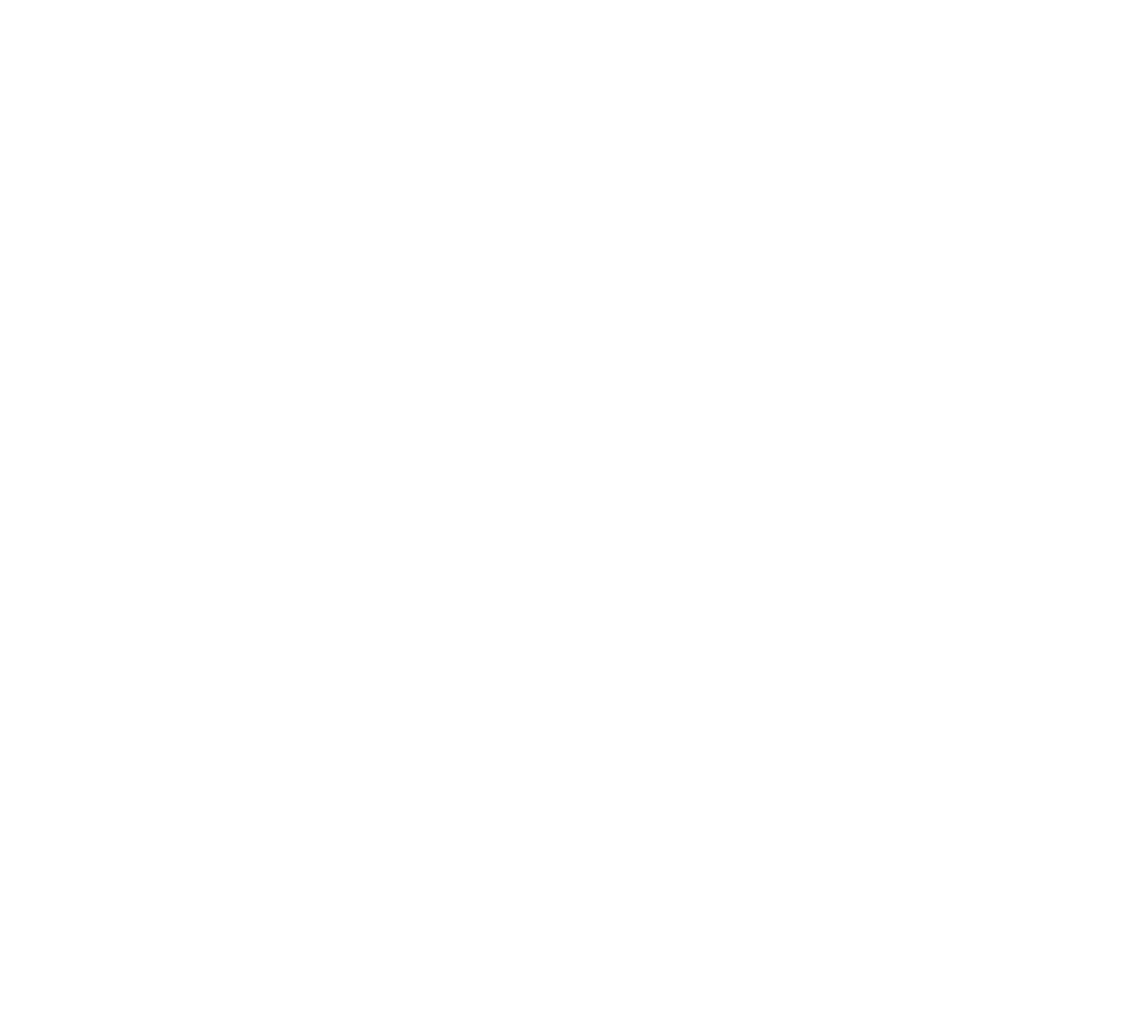
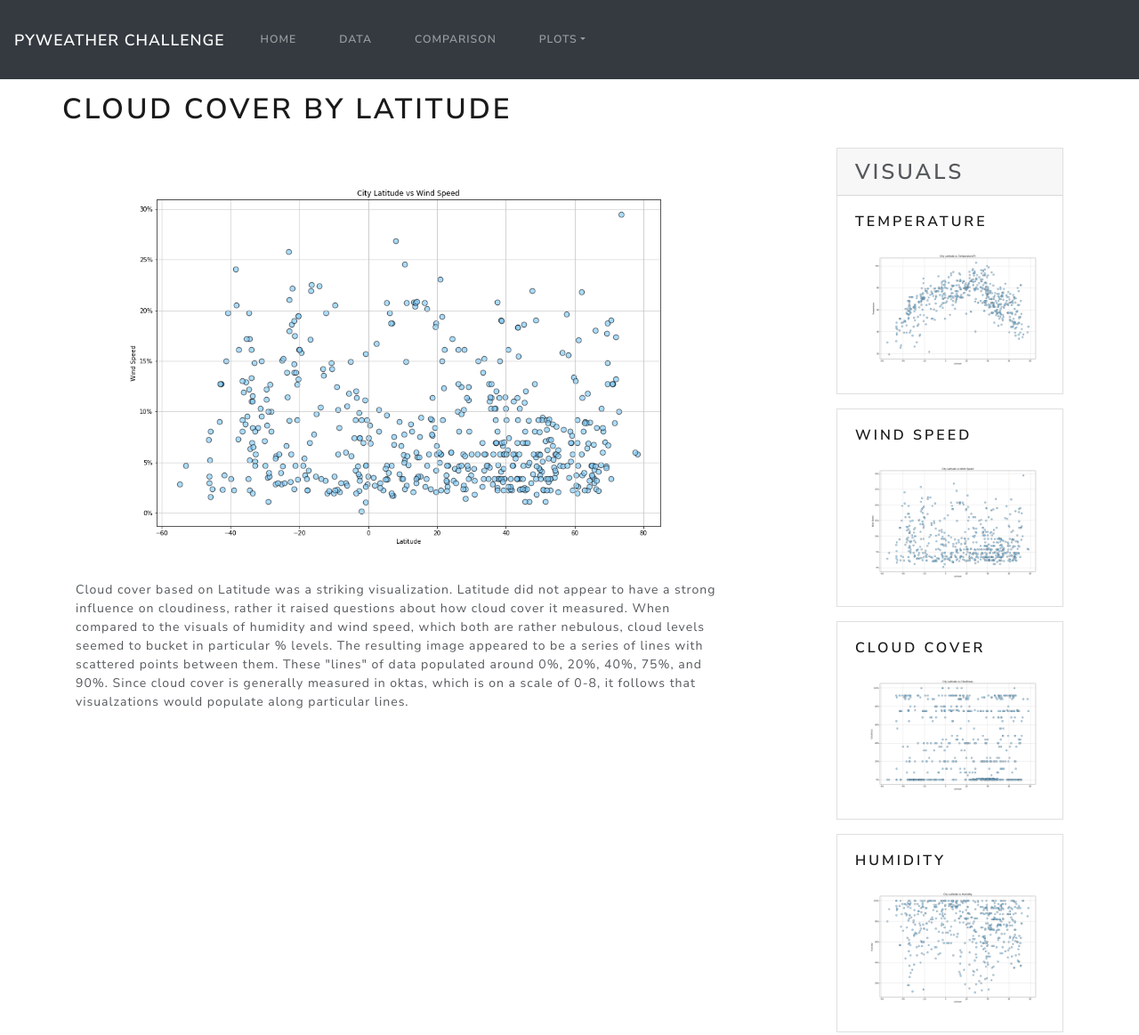
Before and after one commit to laurelic/pyweather-dashboard, a plain HTML site: page cloudvlat.html in a window 1280 px wide. Shown: the whole page at 89% size. Before the commit the page ends 800 px from the top, so only its background shows below. Drawn offline with nearby package versions, Linux system fonts and the light colour scheme.

Commit message:
individual visual pages added

```diff
--- a/cloudvlat.html
+++ b/cloudvlat.html
@@ -0,0 +1,101 @@
+<!--PyWeather cloud Page-->
+
+<!DOCTYPE html>
+<html lang="en">
+
+<head>
+    <meta charset="UTC-8">
+    <title>PyWeather Cloud</title>
+
+    <!--Link Bootswatch stylesheet-->
+    <link rel="stylesheet" href="https://bootswatch.com/4/lux/bootstrap.min.css">
+    <link rel="stylesheet" href="style.css">
+</head>
+<body>
+    <nav class="navbar navbar-expand-lg navbar-dark bg-dark">
+        <a class="navbar-brand" href="#">PyWeather Challenge</a>
+        <button class="navbar-toggler" type="button" data-toggle="collapse" data-target="#navbarColor02" aria-controls="navbarColor02" aria-expanded="false" aria-label="Toggle navigation">
+          <span class="navbar-toggler-icon"></span>
+        </button>
+
+        <div class="collapse navbar-collapse" id="navbarColor02">
+          <ul class="navbar-nav mr-auto">
+            <li class="nav-item">
+              <a class="nav-link" href="index.html">Home</a>
+            </li>
+            <li class="nav-item">
+              <a class="nav-link" href="data.html">Data</a>
+            </li>
+            <li class="nav-item">
+              <a class="nav-link" href="comparison.html">Comparison</a>
+            </li>
+            <li class="nav-item dropdown">
+                <a class="nav-link dropdown-toggle" data-toggle="dropdown" href="#" role="button" aria-haspopup="true" aria-expanded="false">Plots</a>
+                <div class="dropdown-menu" x-placement="bottom-start" style="position: absolute; will-change: transform; top: 0px; left: 0px; transform: translate3d(0px, 37px, 0px);">
+                  <a class="dropdown-item" href="tempvlat.html">Temperature</a>
+                  <div class="dropdown-divider"></div>
+                  <a class="dropdown-item" href="windvlat.html">Wind Speed</a>
+                  <div class="dropdown-divider"></div>
+                  <a class="dropdown-item" href="cloudvlat.html">Cloud Cover</a>
+                  <div class="dropdown-divider"></div>
+                  <a class="dropdown-item" href="humvlat.html">Humidity</a>
+                </div>
+              </li>
+          </ul>
+        </div>
+      </nav>
+
+    <div class="container">
+        <div class="row">
+            <h1>Cloud Cover by Latitude</h1>
+        </div>
+        <div class="row">
+            <div class="col-8">
+                <img style="width: 100%" src="Images/lat_v_wind.png" alt="temperature by latitude">
+                <p>Cloud cover based on Latitude was a striking visualization. Latitude did not appear to have a strong influence on cloudiness, rather it raised questions about how cloud cover it measured. When compared to the visuals of humidity and wind speed, which both are rather nebulous, cloud levels seemed to bucket in particular % levels. The resulting image appeared to be a series of lines with scattered points between them. These "lines" of data populated around 0%, 20%, 40%, 75%, and 90%. Since cloud cover is generally measured in oktas, which is on a scale of 0-8, it follows that visualzations would populate along particular lines.</p>
+            </div>
+            <div class="col-1"></div>
+            <div class="col-3">
+                <div class="card mb-3">
+                    <h3 class="card-header">Visuals</h3>
+                    <div class="card-body">
+                        <a href="tempvlat.html">
+                        <h5 class="card-title">Temperature</h5>
+                        <img style="height: 150px; display: block;" src="Images\lat_v_temp.png" alt="temperature by latitude">
+                        </a>
+                    </div>
+                </div>
+                <div class="card mb-3">
+                    <div class="card-body">
+                        <a href="windvlat.html">
+                        <h5 class="card-title">Wind Speed</h5>
+                        <img style="height: 150px; display: block;" src="Images\lat_v_wind.png" alt="wind speed by latitude">
+                        </a>
+                    </div>
+                </div>
+                <div class="card mb-3">
+                    <div class="card-body">
+                        <a href="cloudvlat.html">
+                        <h5 class="card-title">Cloud Cover</h5>
+                        <img style="height: 150px; display: block;" src="Images\lat_v_cloud.png" alt="cloud cover by latitude">
+                        </a>
+                    </div>
+                </div>
+                <div class="card mb-3">
+                    <div class="card-body">
+                        <a href="humvlat.html">
+                        <h5 class="card-title">Humidity</h5>
+                        <img style="height: 150px; display:block;" src="Images\lat_v_hum.png" alt="humidity by latitude">
+                        </a>
+                    </div>
+                </div>
+            </div>
+        </div>
+    </div>
+
+    <script src="https://code.jquery.com/jquery-3.3.1.slim.min.js" integrity="sha384-q8i/X+965DzO0rT7abK41JStQIAqVgRVzpbzo5smXKp4YfRvH+8abtTE1Pi6jizo" crossorigin="anonymous"></script>
+    <script src="https://cdnjs.cloudflare.com/ajax/libs/popper.js/1.14.3/umd/popper.min.js" integrity="sha384-ZMP7rVo3mIykV+2+9J3UJ46jBk0WLaUAdn689aCwoqbBJiSnjAK/l8WvCWPIPm49" crossorigin="anonymous"></script>
+    <script src="https://stackpath.bootstrapcdn.com/bootstrap/4.1.3/js/bootstrap.min.js" integrity="sha384-ChfqqxuZUCnJSK3+MXmPNIyE6ZbWh2IMqE241rYiqJxyMiZ6OW/JmZQ5stwEULTy" crossorigin="anonymous"></script>
+</body>
+
+</html>
```
Also changed, not shown: humvlat.html (+101 -0 lines), index.html (+3 -3 lines), tempvlat.html (+11 -5 lines), windvlat.html (+101 -0 lines), comparison.html (added), data.html (added).
